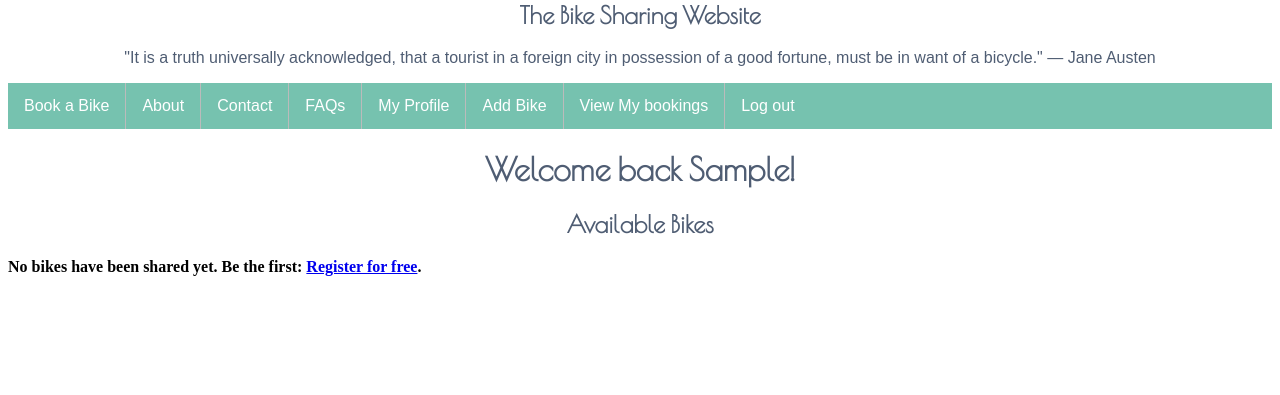
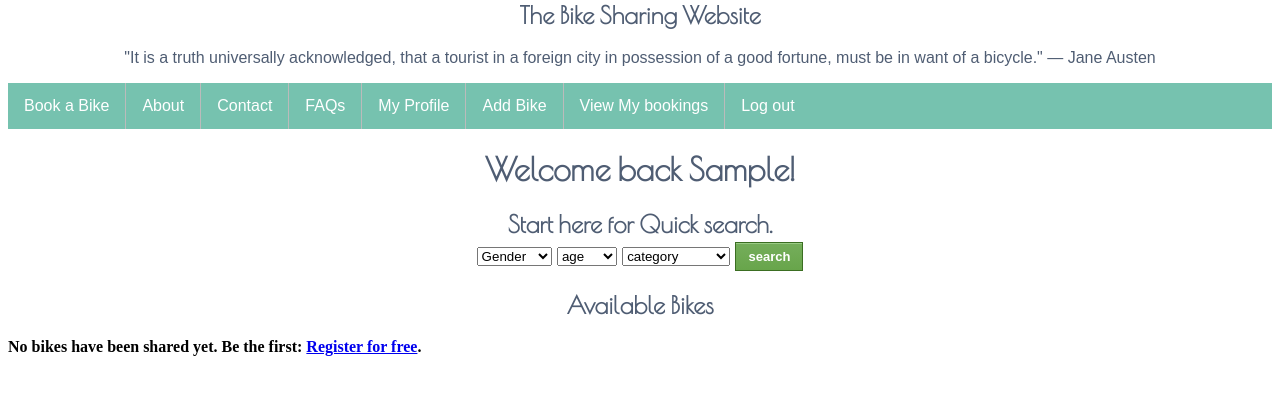
Before and after one commit to ambidextrous/Moddle, a Django app: page / in a window 1280 px wide. Shown: the part 188-583 px from the top of the page. Run offline with Django 3.2, Linux system fonts and the light colour scheme; the visitor is signed in with stand-in values (Sample User, id 1); data that the repository does not hold is empty.

Commit message:
fixed #25

```diff
--- a/moddle_project/templates/moddle/index.html
+++ b/moddle_project/templates/moddle/index.html
@@ -9,7 +9,9 @@
 {% else %}
     <h1>Welcome cyclist!</h1>
     <h2><a href="{% url 'register' %}">Register here</a> to request one of the beautiful bikes below.</h2>
-    <h2>Or start here for Quick search.
+{% endif %}
+
+    <h2>Start here for Quick search.
     <form id="search" action="{% url 'index' %}">
         <select name="bike_gender">
         <option value="0" selected>Gender</option>
@@ -38,7 +40,6 @@
         <input type="submit" name="submit" value="search">
     </form>
     </h2>
-{% endif %}
 
 <h2>Available Bikes</h2>
     {% if bikes %}
```
